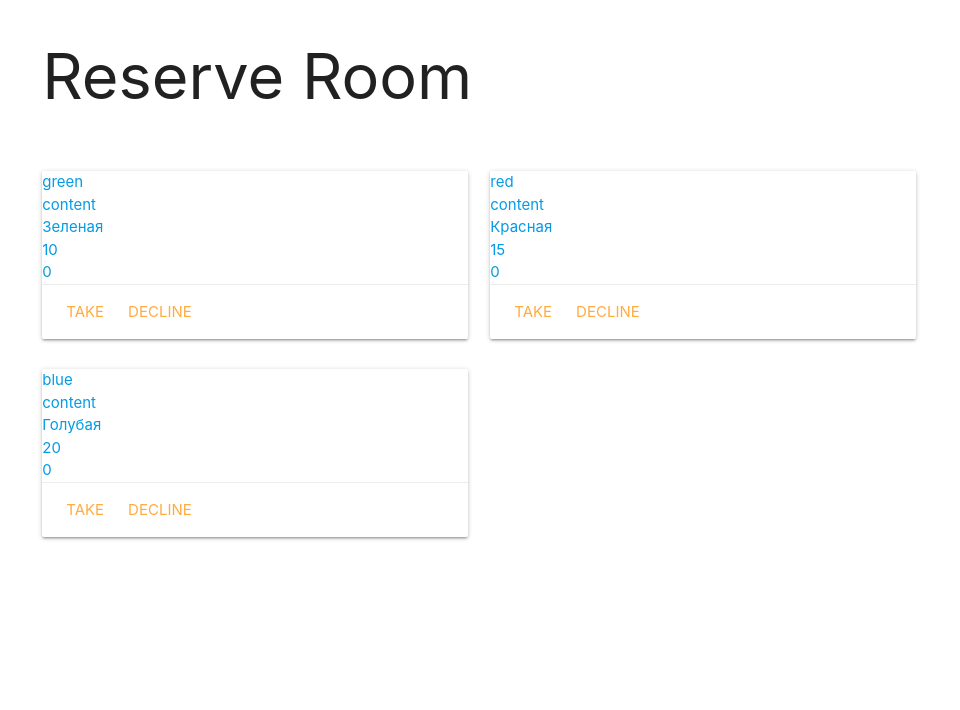
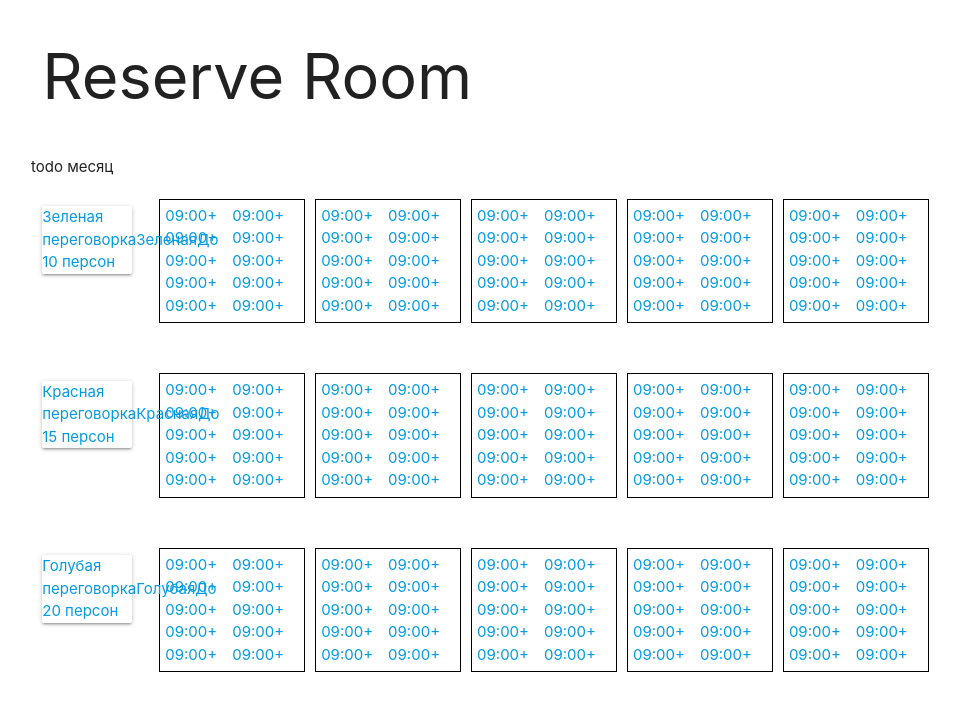
Before and after one commit to FryOS/reserveRoom, an Angular app: page / in a window 1280 px wide. Shown: the top 710 px of the page, without its empty margins (161-1121 px from the left). Built offline with nearby package versions, Linux system fonts and the light colour scheme.

Commit message:
Добавил блоки с временем Добавил класс Date(нереализованный)

```diff
--- a/src/app/components/general-view-rooms/general-view-rooms.component.html
+++ b/src/app/components/general-view-rooms/general-view-rooms.component.html
@@ -4,15 +4,20 @@
       <h1>Reserve Room</h1>
     </div>
   </div>
-  <div class="row">
-    <div class="col s12 m6" *ngFor="let item of items">
-      <ul>
-        <li><app-room-card [room] = item
+
+  <div class="row col s12 m6">
+    <span>todo месяц</span>
+  </div>
+
+  <div class="row" *ngFor="let item of items">
+    <div class="col s12 m6" >
+
+        <app-room-card [room] = item
         (take)="onTake($event)"
         (decline)="onDecline($event)"
-        ></app-room-card></li>
-      </ul>
+        ></app-room-card>
 
     </div>
   </div>
+
 </div>
--- a/src/app/components/room-card/room-card.component.html
+++ b/src/app/components/room-card/room-card.component.html
@@ -1,18 +1,114 @@
-<div class="card">
-  <div class="card-image">
-    <a [routerLink] = "['/', room.id]">
-      <span class="mySpan">{{room.name}}</span>
-      <span class="mySpan">{{room.content}}</span>
-      <span class="mySpan">{{room.color}}</span>
-      <span class="mySpan">{{room.capacity}}</span>
-      <span class="mySpan">{{room.participant}}</span>
+<div class="row">
 
-    </a>
-    <div class="card-action">
-      <a href="#" (click)="onTake(); false">Take</a>
-      <a href="#" (click)="onDecline(); false">Decline</a>
+  <div class="col s12 m4 l3">
+    <div class="card myCard">
+      <a [routerLink] = "['/', room.id]">
+        <span class="mySpan">{{room.name}} переговорка</span>
+        <span class="mySpan">{{room.color}}</span>
+        <span class="mySpan">До {{room.capacity}} персон</span>
+      </a>
     </div>
+  </div>
+
+  <div class="col s12 m8 l9">
+    <div class="timeContainer">
+      <div class="blocksTime">
+        <div class="oneBlockTime">
+          <a href=""><span>09:00</span>+</a>
+          <a href=""><span>09:00</span>+</a>
+          <a href=""><span>09:00</span>+</a>
+          <a href=""><span>09:00</span>+</a>
+          <a href=""><span>09:00</span>+</a>
+        </div>
+
+        <div class="twoBlockTime">
+          <a href=""><span>09:00</span>+</a>
+          <a href=""><span>09:00</span>+</a>
+          <a href=""><span>09:00</span>+</a>
+          <a href=""><span>09:00</span>+</a>
+          <a href=""><span>09:00</span>+</a>
+        </div>
+      </div>
+
+      <div class="blocksTime">
+        <div class="oneBlockTime">
+          <a href=""><span>09:00</span>+</a>
+          <a href=""><span>09:00</span>+</a>
+          <a href=""><span>09:00</span>+</a>
+          <a href=""><span>09:00</span>+</a>
+          <a href=""><span>09:00</span>+</a>
+        </div>
+
+        <div class="twoBlockTime">
+          <a href=""><span>09:00</span>+</a>
+          <a href=""><span>09:00</span>+</a>
+          <a href=""><span>09:00</span>+</a>
+          <a href=""><span>09:00</span>+</a>
+          <a href=""><span>09:00</span>+</a>
+        </div>
+      </div>
+      <div class="blocksTime">
+        <div class="oneBlockTime">
+          <a href=""><span>09:00</span>+</a>
+          <a href=""><span>09:00</span>+</a>
+          <a href=""><span>09:00</span>+</a>
+          <a href=""><span>09:00</span>+</a>
+          <a href=""><span>09:00</span>+</a>
+        </div>
+
+        <div class="twoBlockTime">
+          <a href=""><span>09:00</span>+</a>
+          <a href=""><span>09:00</span>+</a>
+          <a href=""><span>09:00</span>+</a>
+          <a href=""><span>09:00</span>+</a>
+          <a href=""><span>09:00</span>+</a>
+        </div>
+      </div>
+      <div class="blocksTime">
+        <div class="oneBlockTime">
+          <a href=""><span>09:00</span>+</a>
+          <a href=""><span>09:00</span>+</a>
+          <a href=""><span>09:00</span>+</a>
+          <a href=""><span>09:00</span>+</a>
+          <a href=""><span>09:00</span>+</a>
+        </div>
+
+        <div class="twoBlockTime">
+          <a href=""><span>09:00</span>+</a>
+          <a href=""><span>09:00</span>+</a>
+          <a href=""><span>09:00</span>+</a>
+          <a href=""><span>09:00</span>+</a>
+          <a href=""><span>09:00</span>+</a>
+        </div>
+      </div>
+      <div class="blocksTime">
+        <div class="oneBlockTime">
+          <a href=""><span>09:00</span>+</a>
+          <a href=""><span>09:00</span>+</a>
+          <a href=""><span>09:00</span>+</a>
+          <a href=""><span>09:00</span>+</a>
+          <a href=""><span>09:00</span>+</a>
+        </div>
+
+        <div class="twoBlockTime">
+          <a href=""><span>09:00</span>+</a>
+          <a href=""><span>09:00</span>+</a>
+          <a href=""><span>09:00</span>+</a>
+          <a href=""><span>09:00</span>+</a>
+          <a href=""><span>09:00</span>+</a>
+        </div>
+      </div>
+
+    </div>
+  </div>
+
+</div>
 
 
-  </div>
-</div>
+
+
+
+<!--<div class="card-action">-->
+  <!--<a href="#" (click)="onTake(); false">Take</a>-->
+  <!--<a href="#" (click)="onDecline(); false">Decline</a>-->
+<!--</div>-->
--- a/src/app/components/room-card/room-card.component.scss
+++ b/src/app/components/room-card/room-card.component.scss
@@ -1,3 +1,39 @@
-.mySpan {
+.myCard {
+  margin-bottom: 10px;
+}
+.timeContainer{
+  display: flex;
+  margin-bottom: 10px;
+}
+
+
+.blocksTime{
+  display: flex;
+  margin-left: 5px;
+  margin-right: 5px;
+  padding: 5px;
+  border: 1px solid black;
+}
+
+.oneBlockTime a:hover{
+  background-color: aqua;
+}
+
+.oneBlockTime {
+  padding-right: 15px;
+}
+.oneBlockTime a {
   display: block;
 }
+
+.twoBlockTime {
+  padding-right: 15px;
+}
+
+.twoBlockTime a {
+  display: block;
+}
+
+.room{
+  margin-right: 30px;
+}
--- a/src/app/components/room-details/room-details.component.html
+++ b/src/app/components/room-details/room-details.component.html
@@ -1,11 +1,15 @@
 <div class="cotainer">
   <div class="row">
-    <div class="col s12">
+    <div class="col s12 m6 l6">
+
       <app-room-card
         [room]="room"
         (take)="onTake($event)"
         (decline)="onDecline($event)"
       ></app-room-card>
+
     </div>
+
+
   </div>
 </div>
--- a/src/app/service/room.service.ts
+++ b/src/app/service/room.service.ts
@@ -6,9 +6,9 @@ export class RoomService {
   private items: Room[] = [];
 
   constructor() {
-    this.items.push(new Room(1, 'green', 'content', 'Зеленая', 10, 0),
-      new Room(2, 'red', 'content', 'Красная', 15, 0),
-      new Room(3, 'blue', 'content', 'Голубая', 20, 0));
+    this.items.push(new Room(1, 'Зеленая', 'content', 'Зеленая', 10, 0),
+      new Room(2, 'Красная', 'content', 'Красная', 15, 0),
+      new Room(3, 'Голубая', 'content', 'Голубая', 20, 0));
 
   }
 
```
Also changed, not shown: src/app/domain/Date.ts (added, +11 -0 lines).
